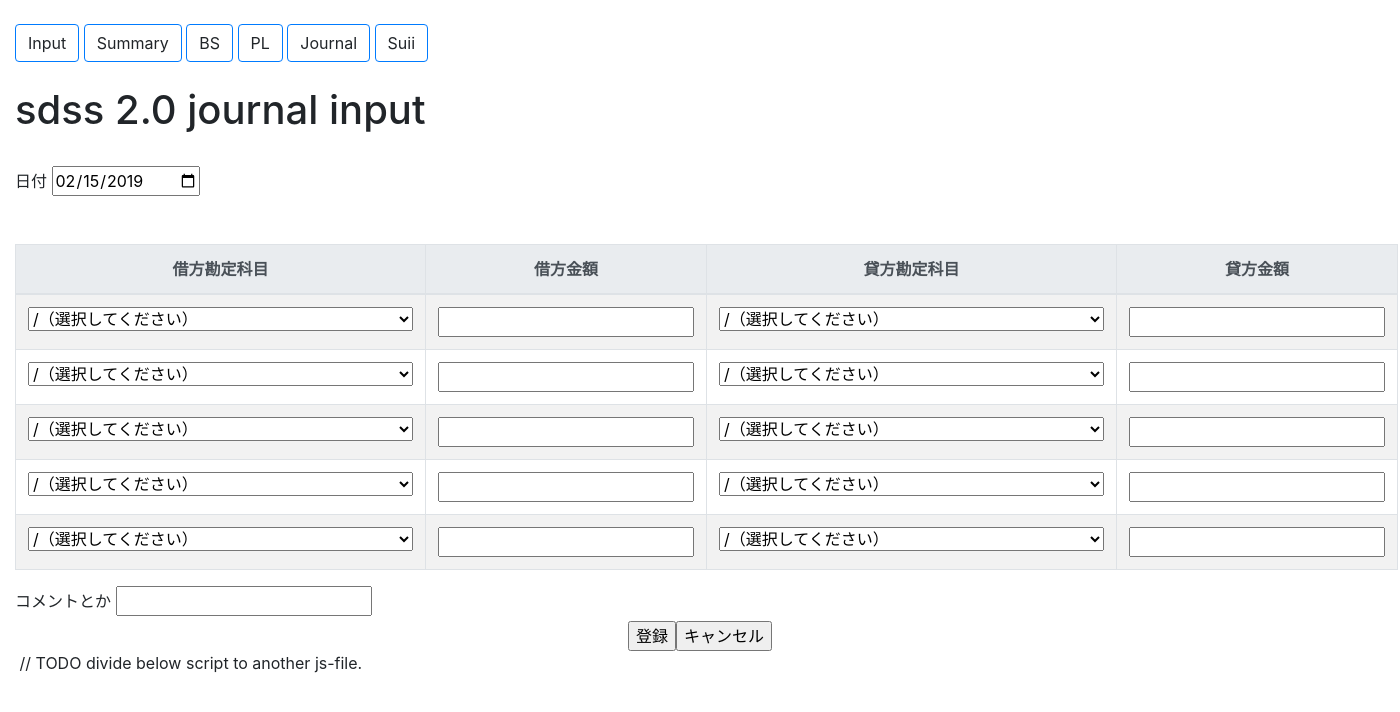
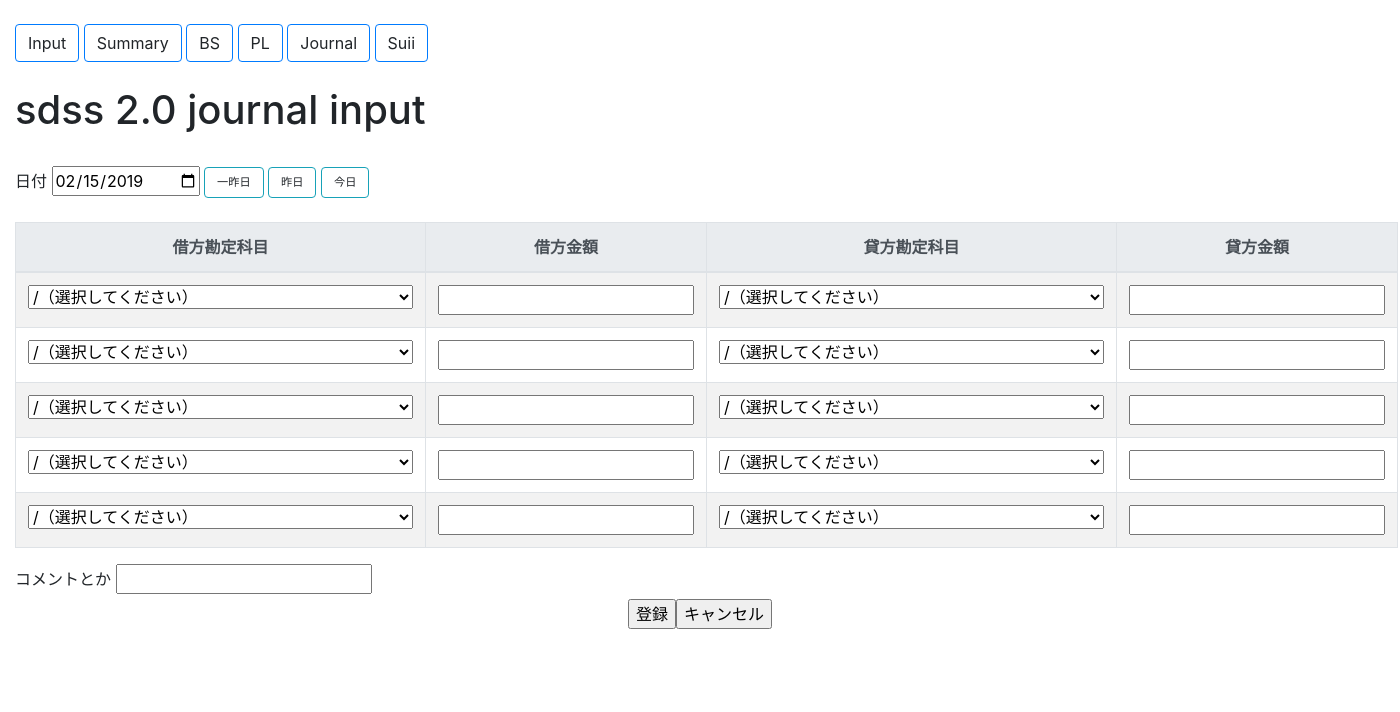
Before and after one commit to shimi003/magi, a Django app: page /sdss/ in a window 1400 px wide. Shown: the top 712 px of the page. Run offline with Django 3.2, Linux system fonts and the light colour scheme; data comes from the database, SQL or seed files in the repository; some libraries are stand-ins or nearby versions.

Commit message:
調整と日付移動ボタン付加

```diff
--- a/myportal/templates/base.html
+++ b/myportal/templates/base.html
@@ -12,17 +12,20 @@
 
     <!-- Bootstrap CSS -->
     <link rel="stylesheet" href="https://stackpath.bootstrapcdn.com/bootstrap/4.3.1/css/bootstrap.min.css" integrity="sha384-ggOyR0iXCbMQv3Xipma34MD+dH/1fQ784/j6cY/iJTQUOhcWr7x9JvoRxT2MZw1T" crossorigin="anonymous">
+    <style>.big{font-size: 100%;}</style>
+    <style>.small{font-size: 70%;}</style>
+
     {% block extra_css %}{% endblock %}
   </head>
   <body>
     <br />
     <div  class="container-fluid">
-        <a class="btn btn-default border border-primary" href="/sdss/">Input</a>
-        <a class="btn btn-default border border-primary" href="/sdss/summary/">Summary</a>
-        <a class="btn btn-default border border-primary" href="/sdss/bs/">BS</a>
-        <a class="btn btn-default border border-primary" href="/sdss/pl/">PL</a>
-        <a class="btn btn-default border border-primary" href="/sdss/journal/">Journal</a>
-        <a class="btn btn-default border border-primary" href="/sdss/suii/">Suii</a>
+        <a class="btn btn-default border border-primary big" href="/sdss/">Input</a>
+        <a class="btn btn-default border border-primary big" href="/sdss/summary/">Summary</a>
+        <a class="btn btn-default border border-primary big" href="/sdss/bs/">BS</a>
+        <a class="btn btn-default border border-primary big" href="/sdss/pl/">PL</a>
+        <a class="btn btn-default border border-primary big" href="/sdss/journal/">Journal</a>
+        <a class="btn btn-default border border-primary big" href="/sdss/suii/">Suii</a>
         <br />
         <br />
         <h1>{{ view_name }}</h1>
--- a/myportal/templates/sdss.html
+++ b/myportal/templates/sdss.html
@@ -1,54 +1,34 @@
 {% extends "base.html" %}
-<!--
-<!DOCTYPE html>
-<html>
-  <head lang = 'ja'>
-    <meta charset="utf-8">
-    <title>{{ view_name }}</title>
-    <script src="https://code.jquery.com/jquery-3.0.0.min.js"></script>
-    <script src="https://code.jquery.com/ui/1.12.0/jquery-ui.js"></script>
-    <script src="js/autocomplete_kana.js"></script>
--->
 {% block extra_js %}
+    <script type='text/javascript'>
     // TODO divide below script to another js-file.
-    <script type='text/javascript'>
       window.onload = function(){
         // TODO jsよりpythonのが得意そうだからdjangoから渡す
-        var today = new Date();
-        //today.setDate(today.getDate());
-        var yyyy = today.getFullYear();
-        var mm = ("0"+(today.getMonth()+1)).slice(-2);
-        var dd = ("0"+today.getDate()).slice(-2);
-        //console.log(yyyy+'-'+mm+'-'+dd); //デバッグ用
-        document.getElementById("journal_date").value=yyyy+'-'+mm+'-'+dd;
+        setDateInDTP();
       }
     </script>
     <script type='text/javascript'>
-      // judge isNumber but... only br_1_a? is using??
-      $("input[name='br_1_a']").blur(function(){
-        if( $(this).val() != ''){
-          if( $(this).val().match(/^[0-9]+$/) == null){
-            alert('数字を入力してください');
-          }
-        }
-      });
-
+      function setDateInDTP(daydiff=0){
+        var day = new Date();
+        day.setDate(day.getDate() + daydiff);
+        console.log(daydiff);
+        var yyyy = day.getFullYear();
+        var mm = ("0"+(day.getMonth()+1)).slice(-2);
+        var dd = ("0"+day.getDate()).slice(-2);
+        document.getElementById("journal_date").value=yyyy+'-'+mm+'-'+dd;
+      };
       // 金額入力欄の入力チェック（数字以外で背景をピンクにする）
       function chknum(obj){
         if(obj.value != ''){
           if(obj.value.match(/^[0-9,]+$/) ==null){
-            //alert('数字のみを入力してください');
-            //chknum[obj.name] = false;
             if(!!obj.style) obj.style.backgroundColor='lightpink';
           }
           else{
-            if(!!obj.style) obj.style = .backgroundColor='transparent';
-            //chknum[obj.name] = true;
+            if(!!obj.style) obj.style.backgroundColor='white';
           }
         }
         else{
-          if(!!obj.style) obj.style.backgroundColor='transparent';
-          //chknum[obj.name] = true;
+          if(!!obj.style) obj.style.backgroundColor='white';
         }
       };
       function chkForm(){
@@ -75,6 +55,7 @@
         }
         else{
           //登録されない理由を返す
+          $('.error').addClass('alert alert-danger')
           if (br_sum == 0){
             $("#error").text('登録に失敗しました（金額未入力）')
           }
@@ -107,15 +88,17 @@
 
 {% block content %}
 {% csrf_token %}
-    <form method="post" name="journal_regist_form" action="regist/">
       {% csrf_token %}
       <!-- <input type="date" name = 'journal_date' id='journal_date' value='{{ today }}' /> -->
       <div class="container-fluid">
         <lable>日付</label>
-        <input type="date" name = 'journal_date' id='journal_date' value="{{ journal_date }}" />
+        <input type="date" name='journal_date' id='journal_date' value="{{ journal_date }}" />
+        <a class="btn btn-default border border-info small" onclick="setDateInDTP(-2)">一昨日</a>
+        <a class="btn btn-default border border-info small" onclick="setDateInDTP(-1)">昨日</a>
+        <a class="btn btn-default border border-info small" onclick="setDateInDTP()">今日</a>
       </div>
       <br />
-      <br />
+      <form method="post" name="journal_regist_form" action="regist/">
       <div  class="container-fluid">
         <table class="table table-bordered table-striped">
           <thead class="thead-light">
@@ -157,11 +140,11 @@
       </div>
       {% if error %}
         <div class="alert alert-danger" role="alert">
+      {% else %}
+        <div class="error">
       {% endif %}
       <label id = "error"></label>
-      {% if error %}
       </div>
-      {% endif %}
       {% if message %}
         <div class="alert alert-success" role="alert"><p>{{ message }}</p></div>
       {% endif %}
```
